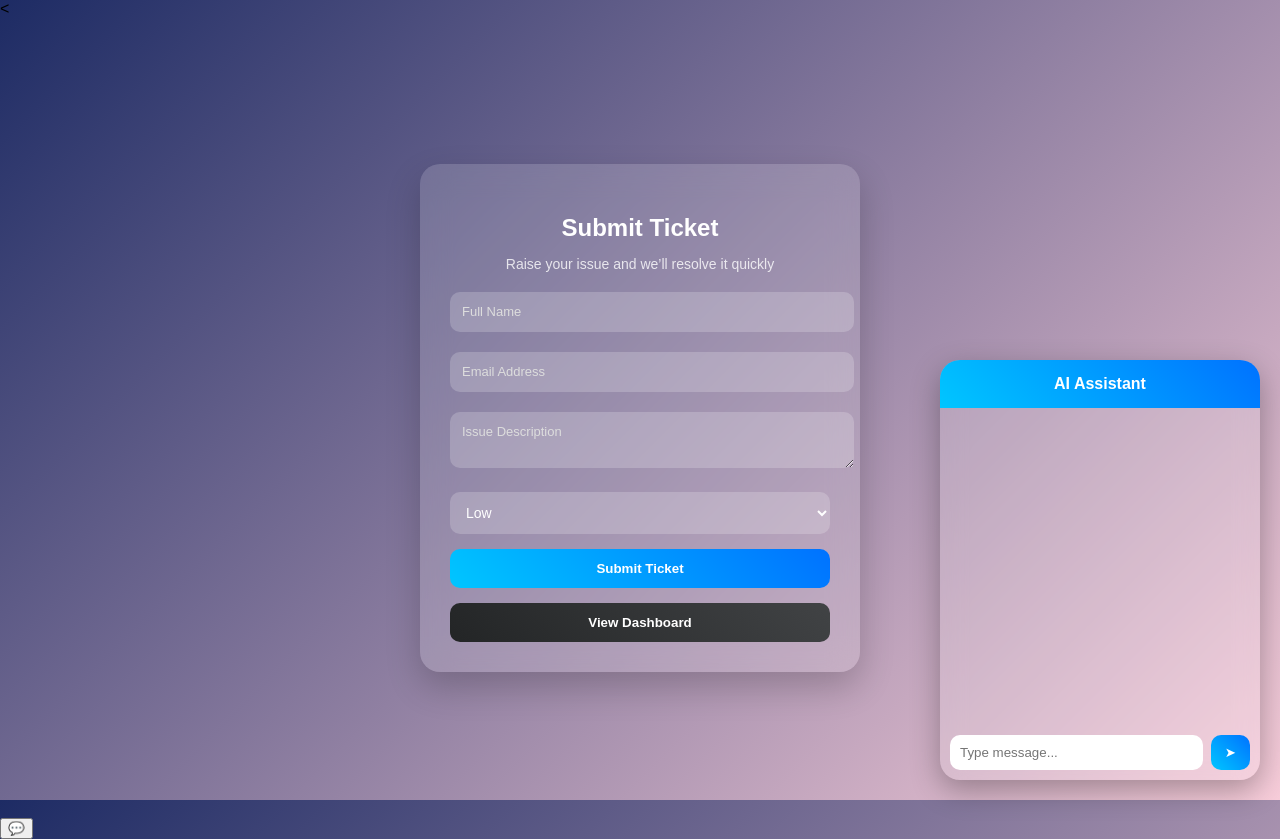
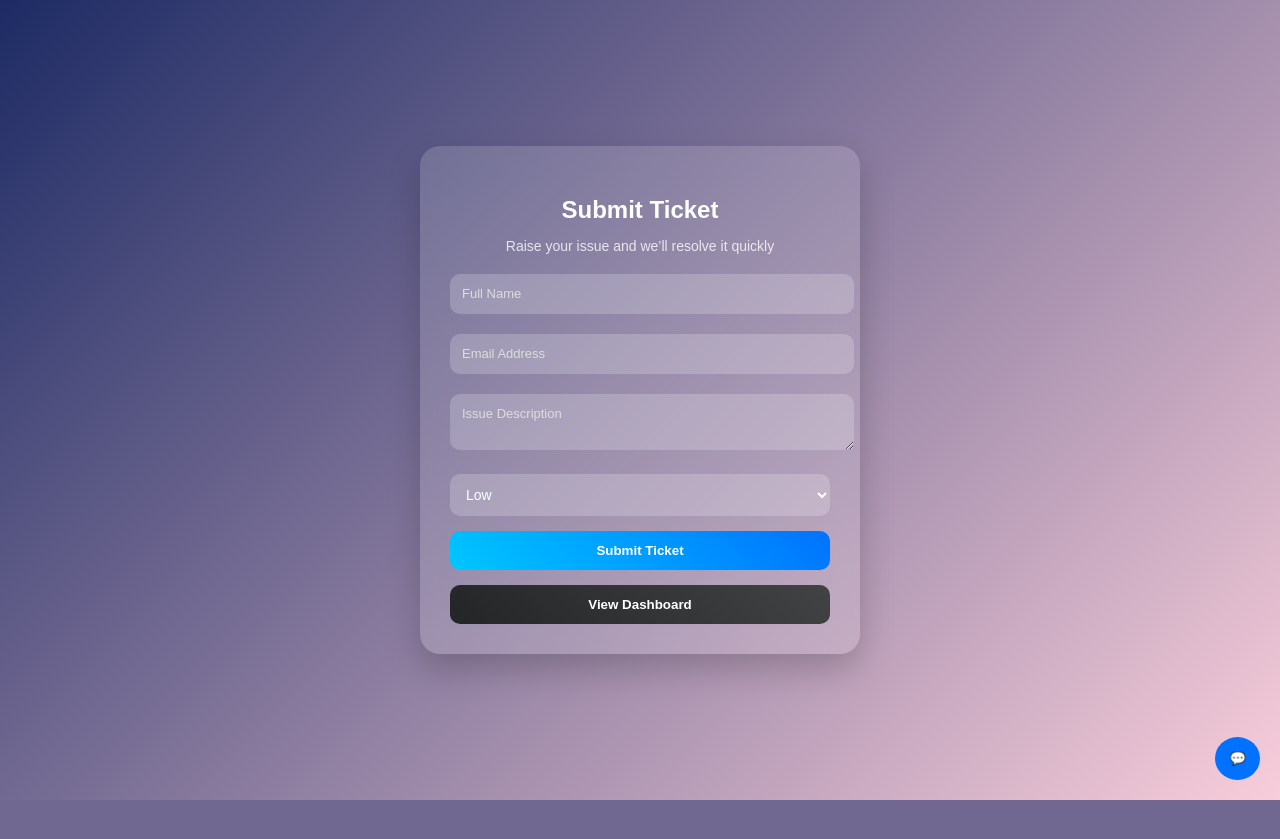
Before and after one commit to hanishzackariya12-netizen/ticketing-system, a Flask app: page / in a window 1280 px wide. After the commit the page ends 800 px from the top, so only its background shows below. Run offline with Flask 3, Linux system fonts and the light colour scheme; some libraries are stand-ins or nearby versions.

Commit message:
Fixed chatbot UI and send button

```diff
--- a/templates/form.html
+++ b/templates/form.html
@@ -112,62 +112,67 @@ body {
 }
 
 /*  CHATBOX PREMIUM */
-.chatbox {
+.chat-btn {
     position: fixed;
     bottom: 20px;
     right: 20px;
+    background: #0072ff;
+    color: white;
+    border: none;
+    padding: 14px;
+    border-radius: 50%;
+    cursor: pointer;
+    z-index: 999;
+}
+
+/*  HIDDEN BY DEFAULT */
+.chatbox {
+    display: none;
+    position: fixed;
+    bottom: 80px;
+    right: 20px;
     width: 320px;
     height: 420px;
-    background: rgba(255,255,255,0.15);
-    backdrop-filter: blur(12px);
-    border-radius: 20px;
-    display: flex;
+    background: white;
+    border-radius: 15px;
+    box-shadow: 0 10px 25px rgba(0,0,0,0.2);
     flex-direction: column;
     overflow: hidden;
-    box-shadow: 0 10px 30px rgba(0,0,0,0.3);
+    z-index: 999;
 }
 
-/* Header */
 .chat-header {
-    padding: 15px;
-    background: linear-gradient(45deg, #00c6ff, #0072ff);
+    background: #0072ff;
     color: white;
+    padding: 12px;
     text-align: center;
-    font-weight: bold;
 }
 
-/* Messages */
 .chat-messages {
     flex: 1;
     padding: 10px;
     overflow-y: auto;
-    font-size: 14px;
-    color: white;
 }
 
-/* Input Area */
 .chat-input {
     display: flex;
     padding: 10px;
     gap: 8px;
 }
 
-/* Input */
 .chat-input input {
     flex: 1;
     padding: 10px;
-    border-radius: 10px;
-    border: none;
-    outline: none;
+    border-radius: 8px;
+    border: 1px solid #ccc;
 }
 
-/* Send Button */
 .chat-input button {
-    background: linear-gradient(45deg, #00c6ff, #0072ff);
+    background: #0072ff;
+    color: white;
     border: none;
     padding: 10px 14px;
-    border-radius: 10px;
-    color: white;
+    border-radius: 8px;
     cursor: pointer;
 }
 
@@ -176,7 +181,7 @@ body {
 
 <body>
 
-<<div class="container">
+<div class="container">
 <div class="form-container">
 
 <h2>Submit Ticket</h2>
@@ -216,9 +221,10 @@ body {
 </form>
 </div>
 </div>
-<!-- CHAT -->
-<button onclick="toggleChat()" class="chat-btn">💬</button>
+<!--Chat Button -->
+<button class="chat-btn" onclick="toggleChat()">💬</button>
 
+<!--Chatbox -->
 <div id="chatbox" class="chatbox">
     <div class="chat-header">AI Assistant</div>
 
@@ -226,40 +232,56 @@ body {
 
     <div class="chat-input">
         <input id="userInput" type="text" placeholder="Type message...">
-        <button onclick="sendMessage()">➤</button>
+        <button type="button" onclick="sendMessage()">➤</button>
     </div>
 </div>
 
 <script>
+
 function toggleChat() {
-    document.getElementById("chatbox").classList.toggle("active");
+    let box = document.getElementById("chatbox");
+
+    if (box.style.display === "flex") {
+        box.style.display = "none";
+    } else {
+        box.style.display = "flex";
+    }
 }
 
 function sendMessage() {
     let input = document.getElementById("userInput");
-    let msg = input.value;
+    let message = input.value.trim();
 
-    if (!msg) return;
+    if (message === "") return;
 
-    let box = document.getElementById("messages");
-    box.innerHTML += `<div><b>You:</b> ${msg}</div>`;
+    let msgBox = document.getElementById("messages");
+
+    msgBox.innerHTML += `<div><b>You:</b> ${message}</div>`;
 
     fetch("/chat", {
         method: "POST",
         headers: {"Content-Type": "application/json"},
-        body: JSON.stringify({message: msg})
+        body: JSON.stringify({message: message})
     })
     .then(res => res.json())
     .then(data => {
-    msgBox.innerHTML += `<div><b>🤖 Bot:</b> ${data.reply}</div>`;
+        msgBox.innerHTML += `<div><b>Bot:</b> ${data.reply}</div>`;
+        msgBox.scrollTop = msgBox.scrollHeight;
+    })
+    .catch(() => {
+        msgBox.innerHTML += `<div><b>Bot:</b> Error connecting to server</div>`;
+    });
 
-    if (data.autofill) {
-        document.querySelector("textarea[name='description']").value = data.autofill.description;
-        document.querySelector("select[name='priority']").value = data.autofill.priority;
+    input.value = "";
+}
+
+/* ENTER KEY SUPPORT */
+document.getElementById("userInput").addEventListener("keypress", function(e) {
+    if (e.key === "Enter") {
+        sendMessage();
     }
+});
 
-    msgBox.scrollTop = msgBox.scrollHeight;
-})
 </script>
 
 </body>
```
